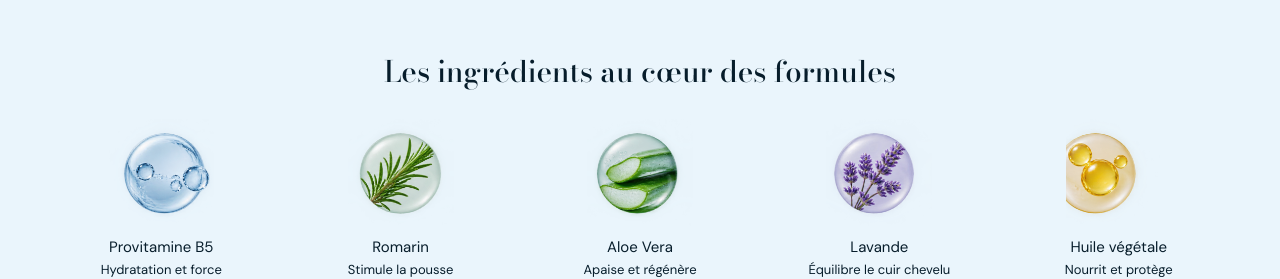
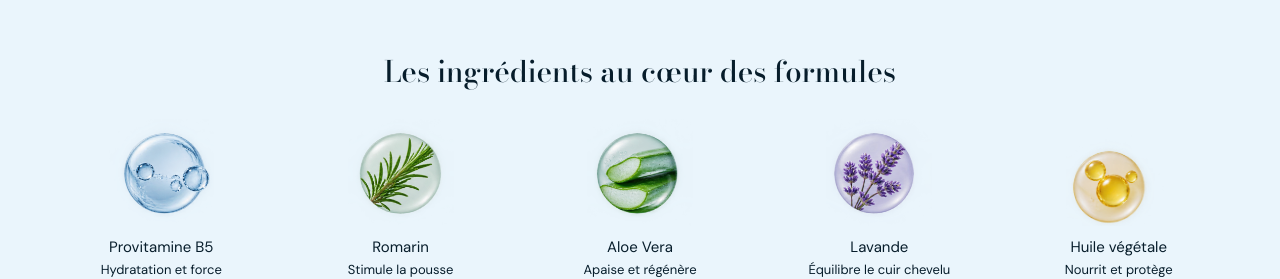
Before and after one commit to msbdesigneragency/blair, a Next.js app: page / in a window 1280 px wide. Shown: the part 1631-1910 px from the top of the page. Built offline with nearby package versions, Linux system fonts and the light colour scheme.

Commit message:
Fix clipped vegetable oil ingredient image

```diff
--- a/src/app/page.tsx
+++ b/src/app/page.tsx
@@ -6,7 +6,7 @@ import { ArrowLeft, ArrowRight, Check, ChevronDown, FlaskConical, Leaf, Menu, Pl
 import { products, type Product } from '@/lib/products';
 
 const ingredients = [
-  ['Provitamine B5', 'Hydratation et force', '/images/ingredient-b5.png'], ['Romarin', 'Stimule la pousse', '/images/ingredient-rosemary.png'], ['Aloe Vera', 'Apaise et régénère', '/images/ingredient-aloe.png'], ['Lavande', 'Équilibre le cuir chevelu', '/images/ingredient-lavender.png'], ['Huile végétale', 'Nourrit et protège', '/images/ingredient-oil.png'],
+  ['Provitamine B5', 'Hydratation et force', '/images/ingredient-b5.png'], ['Romarin', 'Stimule la pousse', '/images/ingredient-rosemary.png'], ['Aloe Vera', 'Apaise et régénère', '/images/ingredient-aloe.png'], ['Lavande', 'Équilibre le cuir chevelu', '/images/ingredient-lavender.png'], ['Huile végétale', 'Nourrit et protège', '/images/ingredient-oil-centered.png'],
 ];
 
 export default function Home() {
```
Also changed, not shown: public/images/ingredient-oil-centered.png (added).
